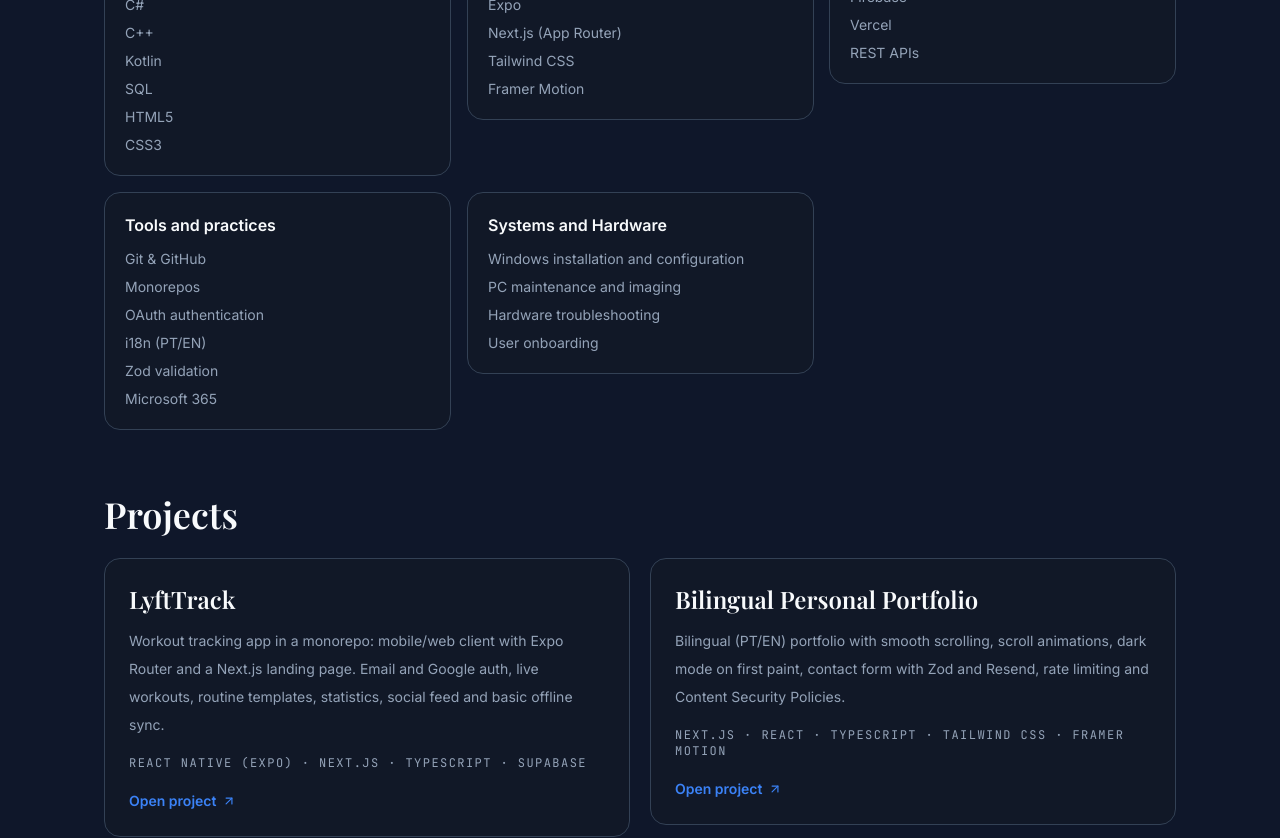
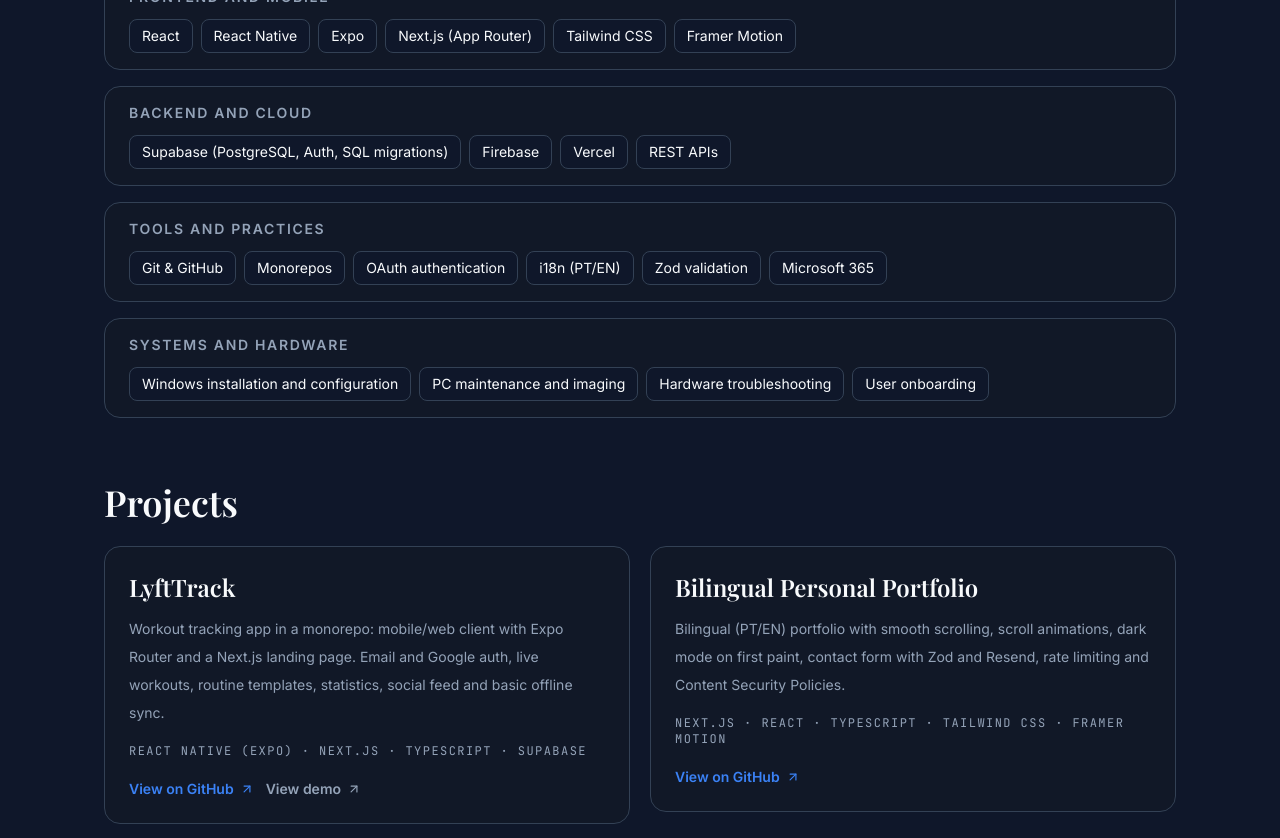
Before and after one commit to nikitayxp/portfolio-site, a Next.js app: page /en in a window 1280 px wide. Shown: the part 1360-2198 px from the top of the page. Built offline with nearby package versions, Linux system fonts and the light colour scheme; no server answers.

Commit message:
fix: show GitHub links on project cards
Replace Open project with GitHub CTAs, keep LyftTrack demo as secondary, and restore skills layout polish.

```diff
--- a/src/app/layout.tsx
+++ b/src/app/layout.tsx
@@ -28,7 +28,7 @@ export const metadata: Metadata = {
     template: "%s | Nikita Slobodeniuc",
   },
   description:
-    "Full Stack Developer portfolio — Next.js, React Native, Supabase and production-ready web apps.",
+    "Full Stack Developer portfolio — Next.js, React Native, Supabase and modern web apps.",
   metadataBase: new URL("https://portfolio-nikita-slobodeniuc.vercel.app"),
   alternates: {
     languages: {
--- a/src/components/portfolio/portfolio-page.tsx
+++ b/src/components/portfolio/portfolio-page.tsx
@@ -56,14 +56,15 @@ export function PortfolioPage({ locale }: PortfolioPageProps) {
   const labels = {
     pt: {
       navAbout: "Sobre",
-      navSkills: "Competencias",
+      navSkills: "Competências",
       navProjects: "Projetos",
-      navExperience: "Experiencia",
+      navExperience: "Experiência",
       navContact: "Contacto",
       heroKicker: "Desenvolvedor Full Stack · ISTEC Lisboa",
-      openProject: "Abrir projeto",
+      viewGithub: "Ver no GitHub",
+      viewDemo: "Ver demo",
       downloadResume: "Download CV",
-      impactTag: "Projetos em produção, da interface ao deploy.",
+      impactTag: "Projetos pessoais e escolares em Next.js e React Native.",
       availability:
         "Disponível para oportunidades em desenvolvimento full-stack e colaborações freelance.",
       langSwitch: "Idioma",
@@ -75,9 +76,10 @@ export function PortfolioPage({ locale }: PortfolioPageProps) {
       navExperience: "Experience",
       navContact: "Contact",
       heroKicker: "Full Stack Developer · ISTEC Lisbon",
-      openProject: "Open project",
+      viewGithub: "View on GitHub",
+      viewDemo: "View demo",
       downloadResume: "Download Resume",
-      impactTag: "Production projects, from interface to deploy.",
+      impactTag: "Personal and school projects in Next.js and React Native.",
       availability:
         "Available for full-stack development opportunities and freelance collaborations.",
       langSwitch: "Language",
@@ -351,7 +353,7 @@ export function PortfolioPage({ locale }: PortfolioPageProps) {
             stagger={0.05}
           />
           <motion.div
-            className="grid gap-4 md:grid-cols-2 lg:grid-cols-3"
+            className="space-y-4"
             variants={{
               hidden: { opacity: 0 },
               visible: {
@@ -365,18 +367,21 @@ export function PortfolioPage({ locale }: PortfolioPageProps) {
           >
             {skillGroups.map((group) => (
               <RevealItem key={group.label}>
-                <MouseGlowCard
-                  className="rounded-2xl border border-border bg-surface p-5 transition-shadow duration-300 hover:shadow-[0_8px_30px_-12px_rgba(37,99,235,0.2)]"
-                  hoverY={-5}
-                  tiltStrength={6}
+                <div className="rounded-2xl border border-border bg-surface px-5 py-4 sm:px-6">
+                  <h3 className="text-sm font-semibold uppercase tracking-[0.12em] text-muted">
+                    {group.label}
+                  </h3>
+                  <ul className="mt-3 flex flex-wrap gap-2">
+                    {group.items.map((item) => (
+                      <li
+                        key={item}
+                        className="rounded-lg border border-border bg-background px-3 py-1.5 text-sm text-foreground"
                       >
-                  <h3 className="font-semibold text-foreground">{group.label}</h3>
-                  <ul className="mt-3 space-y-2 text-sm text-muted">
-                    {group.items.map((item) => (
-                      <li key={item}>{item}</li>
+                        {item}
+                      </li>
                     ))}
                   </ul>
-                </MouseGlowCard>
+                </div>
               </RevealItem>
             ))}
           </motion.div>
@@ -417,23 +422,32 @@ export function PortfolioPage({ locale }: PortfolioPageProps) {
                   <p className="mt-4 font-mono text-xs uppercase tracking-[0.12em] text-muted">
                     {project.stack.join(" · ")}
                   </p>
+                  <div className="mt-5 flex flex-wrap gap-3">
                     <MagneticButton
                       as="a"
-                    href={project.link}
+                      href={project.githubUrl}
                       target="_blank"
                       rel="noreferrer"
-                    className="mt-5 inline-flex items-center gap-1.5 text-sm font-semibold text-brand transition-colors hover:text-accent"
+                      className="inline-flex items-center gap-1.5 text-sm font-semibold text-brand transition-colors hover:text-accent"
                       strength={0.25}
                     >
-                    {labels.openProject}
-                    <motion.span
-                      className="inline-block"
-                      animate={prefersReducedMotion ? {} : { x: [0, 3, 0], y: [0, -3, 0] }}
-                      transition={{ duration: 1.5, repeat: Infinity, repeatDelay: 2 }}
+                      {labels.viewGithub}
+                      <ArrowUpRight size={14} />
+                    </MagneticButton>
+                    {project.demoUrl ? (
+                      <MagneticButton
+                        as="a"
+                        href={project.demoUrl}
+                        target="_blank"
+                        rel="noreferrer"
+                        className="inline-flex items-center gap-1.5 text-sm font-semibold text-muted transition-colors hover:text-brand"
+                        strength={0.25}
                       >
+                        {labels.viewDemo}
                         <ArrowUpRight size={14} />
-                    </motion.span>
                       </MagneticButton>
+                    ) : null}
+                  </div>
                 </MouseGlowCard>
               </RevealItem>
             ))}
--- a/src/content/profile.ts
+++ b/src/content/profile.ts
@@ -11,7 +11,8 @@ export type ProjectItem = {
   name: string;
   stack: string[];
   summary: string;
-  link: string;
+  githubUrl: string;
+  demoUrl?: string;
 };
 
 export type EducationItem = {
@@ -64,7 +65,7 @@ export const profileContent: Record<Locale, ProfileContent> = {
     github: "https://github.com/nikitayxp",
     resumeUrl: "/CV_Nikita_Slobodeniuc_PT.pdf",
     summary:
-      "Desenvolvedor Full Stack com projetos em produção em Next.js, React Native e Supabase, e experiência prática de 600 horas em contexto empresarial (suporte técnico, administração de Windows e onboarding de equipamentos). Trabalho ponta a ponta: interface, lógica de negócio, base de dados e deploy. Formação em Desenvolvimento de Software no ISTEC e base técnica em Gestão e Programação de Sistemas Informáticos.",
+      "Desenvolvedor Full Stack com projetos em Next.js, React Native e Supabase, e experiência prática de 600 horas em contexto empresarial (suporte técnico, administração de Windows e onboarding de equipamentos). Trabalho ponta a ponta: interface, lógica de negócio, base de dados e deploy. Formação em Desenvolvimento de Software no ISTEC e base técnica em Gestão e Programação de Sistemas Informáticos.",
     ctaPrimary: "Ver Projetos",
     ctaSecondary: "Falar Comigo",
     sections: {
@@ -121,14 +122,15 @@ export const profileContent: Record<Locale, ProfileContent> = {
         stack: ["React Native (Expo)", "Next.js", "TypeScript", "Supabase"],
         summary:
           "Aplicação de treino em monorepo com apps mobile/web (Expo Router) e landing em Next.js. Autenticação por email e Google, treinos ativos, templates, estatísticas, feed social e suporte offline básico com sincronização.",
-        link: "https://lyfttrack-app.vercel.app",
+        githubUrl: "https://github.com/nikitayxp/lyfttrack",
+        demoUrl: "https://lyfttrack-app.vercel.app",
       },
       {
         name: "Portfólio Pessoal Bilingue",
         stack: ["Next.js", "React", "TypeScript", "Tailwind CSS", "Framer Motion"],
         summary:
           "Portfólio bilingue (PT/EN) com smooth scrolling, animações, dark mode na primeira pintura, formulário de contacto com Zod e Resend, rate limiting e Content Security Policies.",
-        link: "https://portfolio-nikita-slobodeniuc.vercel.app",
+        githubUrl: "https://github.com/nikitayxp/portfolio-site",
       },
     ],
     experience: [
@@ -181,7 +183,7 @@ export const profileContent: Record<Locale, ProfileContent> = {
     github: "https://github.com/nikitayxp",
     resumeUrl: "/CV_Nikita_Slobodeniuc_EN.pdf",
     summary:
-      "Full Stack Developer with production projects in Next.js, React Native and Supabase, plus 600 hours of hands-on corporate experience in IT support, Windows administration and device onboarding. Comfortable working end to end: interface, business logic, database and deployment. Studying Software Development at ISTEC, with a technical background in IT Systems Management and Programming.",
+      "Full Stack Developer with projects in Next.js, React Native and Supabase, plus 600 hours of hands-on corporate experience in IT support, Windows administration and device onboarding. Comfortable working end to end: interface, business logic, database and deployment. Studying Software Development at ISTEC, with a technical background in IT Systems Management and Programming.",
     ctaPrimary: "View Projects",
     ctaSecondary: "Contact Me",
     sections: {
@@ -238,14 +240,15 @@ export const profileContent: Record<Locale, ProfileContent> = {
         stack: ["React Native (Expo)", "Next.js", "TypeScript", "Supabase"],
         summary:
           "Workout tracking app in a monorepo: mobile/web client with Expo Router and a Next.js landing page. Email and Google auth, live workouts, routine templates, statistics, social feed and basic offline sync.",
-        link: "https://lyfttrack-app.vercel.app",
+        githubUrl: "https://github.com/nikitayxp/lyfttrack",
+        demoUrl: "https://lyfttrack-app.vercel.app",
       },
       {
         name: "Bilingual Personal Portfolio",
         stack: ["Next.js", "React", "TypeScript", "Tailwind CSS", "Framer Motion"],
         summary:
           "Bilingual (PT/EN) portfolio with smooth scrolling, scroll animations, dark mode on first paint, contact form with Zod and Resend, rate limiting and Content Security Policies.",
-        link: "https://portfolio-nikita-slobodeniuc.vercel.app",
+        githubUrl: "https://github.com/nikitayxp/portfolio-site",
       },
     ],
     experience: [
```
Lines whose indentation alone changed are shown as unchanged.
